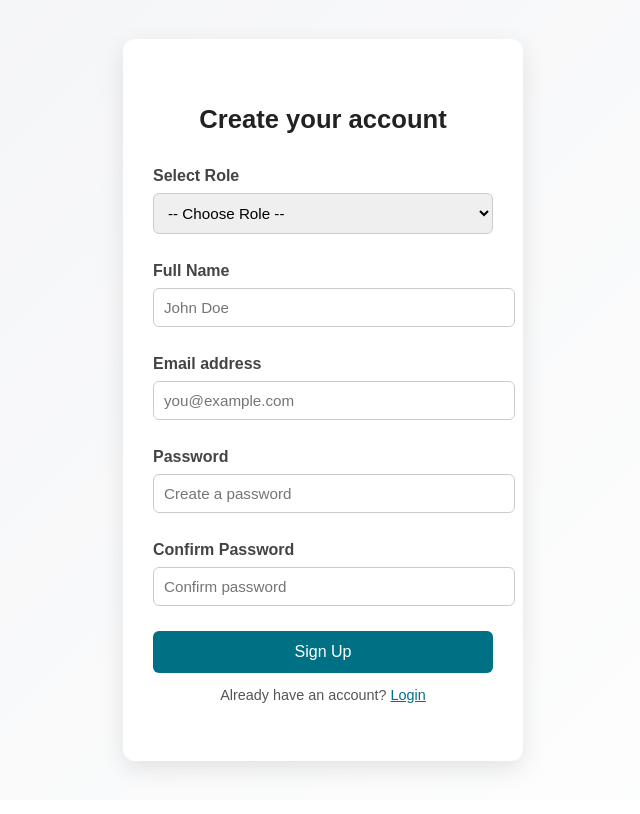
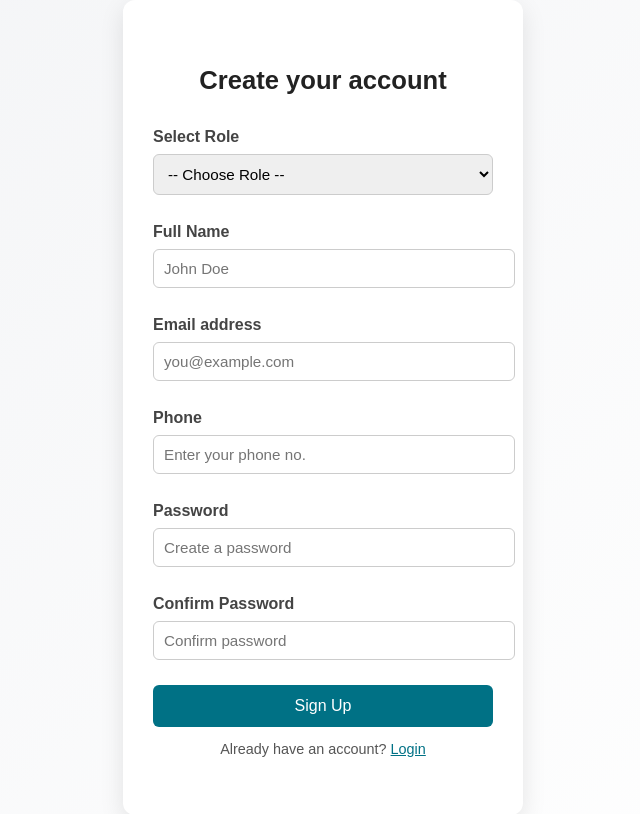
Before and after one commit to Mohammad-Aqeeb/electronic-frontend, a React (Vite) app: page /signup in a window 1280 px wide. Shown: the whole page, without its empty margins (317-957 px from the left). Built offline with nearby package versions, Linux system fonts and the light colour scheme.

Commit message:
change in signip component

```diff
--- a/src/pages/Signup.jsx
+++ b/src/pages/Signup.jsx
@@ -1,10 +1,12 @@
 import React, { useState } from 'react';
 import { useNavigate } from 'react-router-dom';
 import './Signup.css';
+import api from '../api';
+import toast from 'react-hot-toast';
 
 function Signup() {
   const navigate = useNavigate();
-  const [ formData, setFormData ] = useState({name : "", email : "" , password : "", confirmPassword : "", role : ""});
+  const [ formData, setFormData ] = useState({name : "", email : "", phone: "", password : "", confirmPassword : "", role : ""});
 
   function changeHandler(event){
     setFormData((prev)=>{
@@ -15,9 +17,17 @@ function Signup() {
     })
   }
 
-  function handleSubmit(event){
+  async function handleSubmit(event){
     event.preventDefault();
-    console.log(formData)
+    try{
+     const res = await api.post("/userSignup", formData);
+     console.log(res.data);
+     toast.success("User Signup success");
+     navigate("/login");
+    }
+    catch(error){
+      console.log(error);
+    }
   };
 
   return (
@@ -48,6 +58,17 @@ function Signup() {
             id="email"
             placeholder="you@example.com"
             name='email'
+            onChange={changeHandler}
+            required
+          />
+
+          <label htmlFor="phone">Phone</label>
+          <input
+            type="phone"
+            id="phone"
+            className='loginInput'
+            placeholder="Enter your phone no."
+            name='phone'
             onChange={changeHandler}
             required
           />
```
